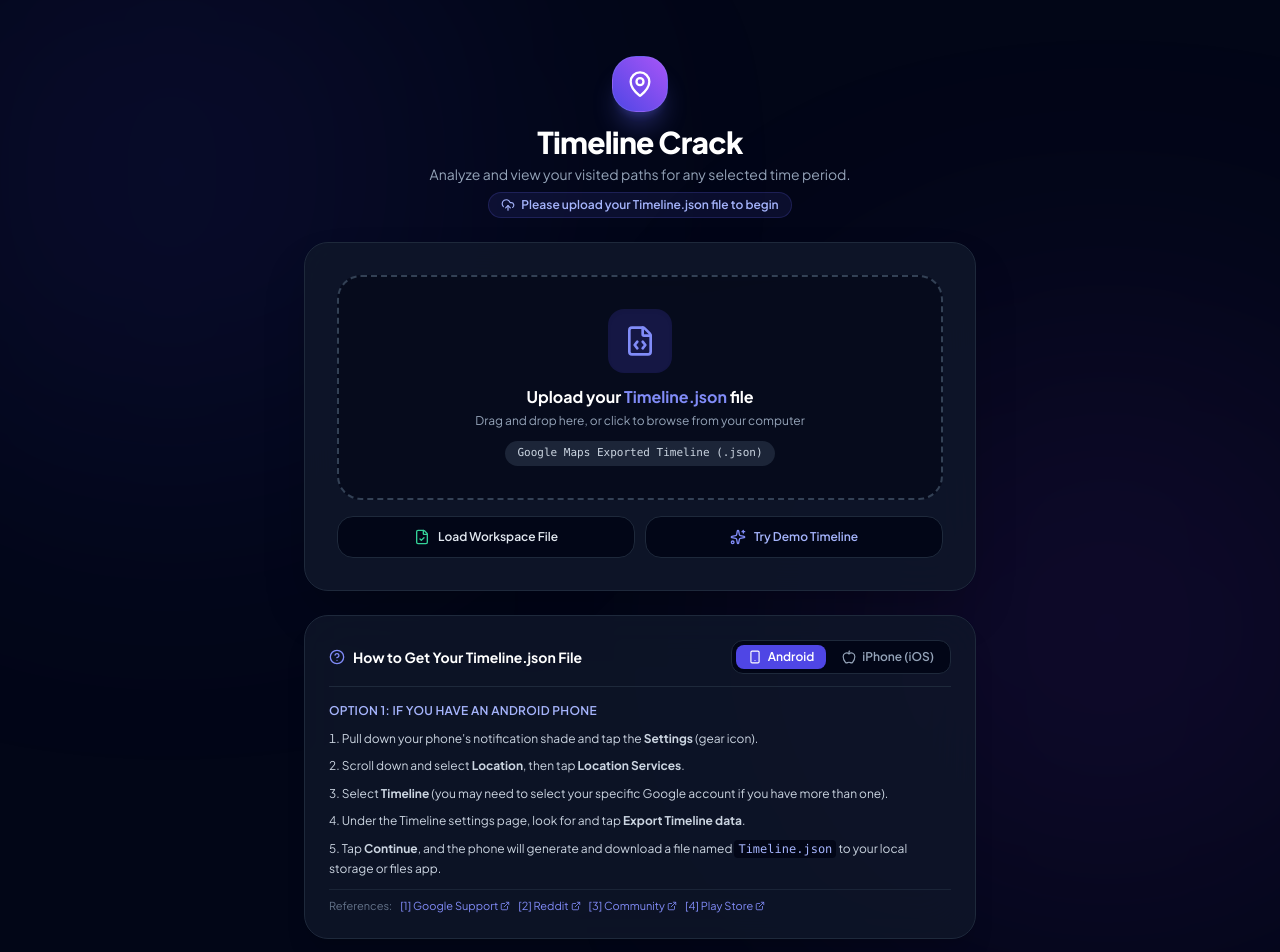
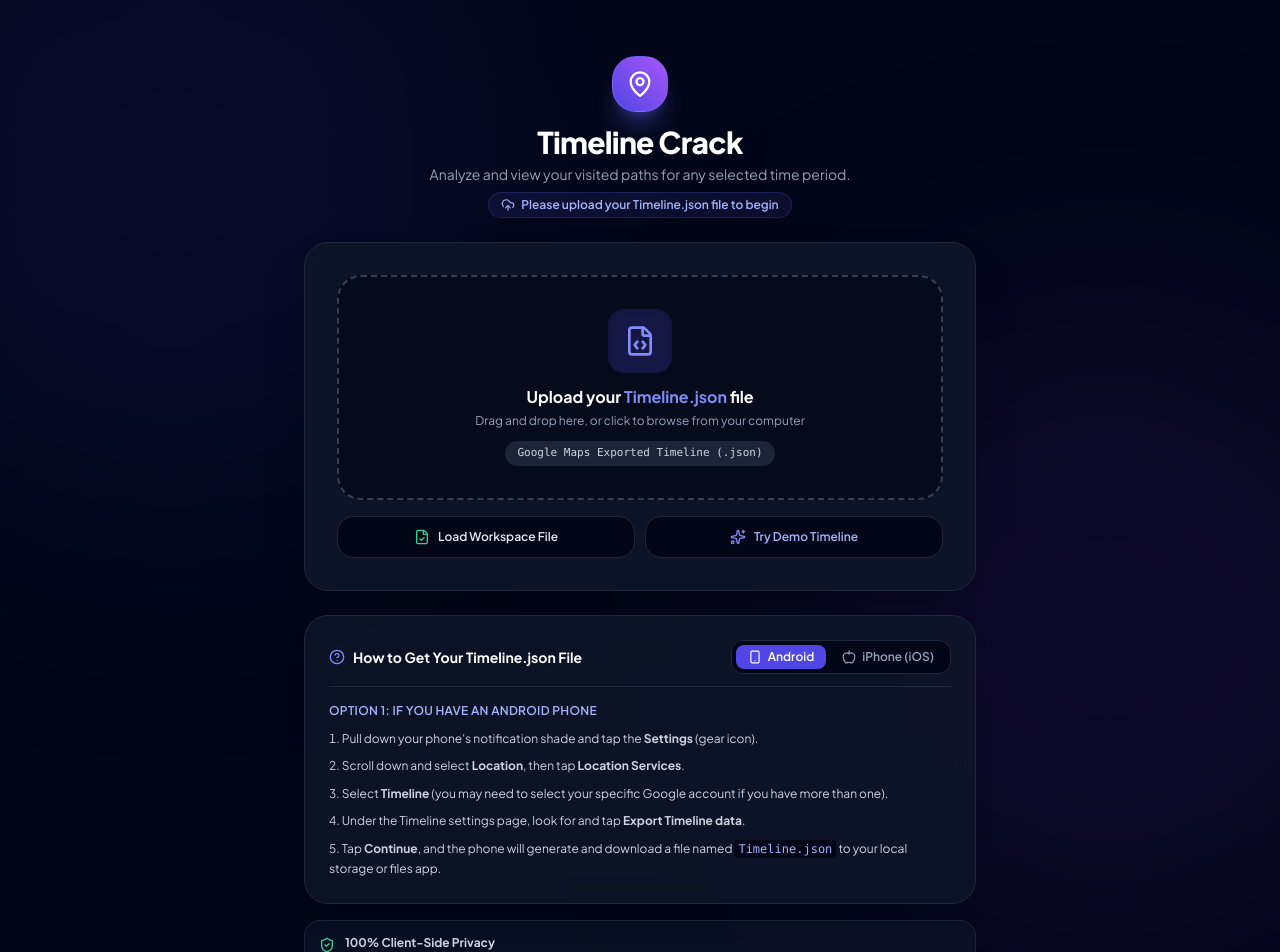
Before and after one commit to aroshwijesinghe/timeline_crack, a React (Vite) app: page / in a window 1280 px wide. Shown: the top 952 px of the page. Built offline with nearby package versions, Linux system fonts and the light colour scheme.

Commit message:
Remove reference links from upload instructions and README

```diff
--- a/src/App.tsx
+++ b/src/App.tsx
@@ -24,7 +24,6 @@
   BarChart3,
   Smartphone,
   Apple,
-  ExternalLink,
   HelpCircle
 } from 'lucide-react';
 
@@ -459,13 +458,6 @@
                   <li>Under the Timeline settings page, look for and tap <strong>Export Timeline data</strong>.</li>
                   <li>Tap <strong>Continue</strong>, and the phone will generate and download a file named <code className="text-indigo-300 bg-slate-950 px-1 py-0.5 rounded">Timeline.json</code> to your local storage or files app.</li>
                 </ol>
-                <div className="pt-2 text-[11px] text-slate-500 flex items-center gap-2 border-t border-slate-800/80 mt-3">
-                  <span>References:</span>
-                  <a href="https://support.google.com/maps/answer/6258979?hl=en&co=GENIE.Platform%3DAndroid" target="_blank" rel="noopener noreferrer" className="text-indigo-400 hover:underline flex items-center gap-0.5">[1] Google Support <ExternalLink className="w-2.5 h-2.5 inline" /></a>
-                  <a href="https://www.reddit.com/r/GoogleMaps/comments/1chlsst/export_google_maps_timeline_data_on_android/" target="_blank" rel="noopener noreferrer" className="text-indigo-400 hover:underline flex items-center gap-0.5">[2] Reddit <ExternalLink className="w-2.5 h-2.5 inline" /></a>
-                  <a href="https://support.google.com/maps/thread/424560487/download-location-history?hl=en" target="_blank" rel="noopener noreferrer" className="text-indigo-400 hover:underline flex items-center gap-0.5">[3] Community <ExternalLink className="w-2.5 h-2.5 inline" /></a>
-                  <a href="https://play.google.com/store/apps/details?id=io.github.nikkittap.timelineexporter" target="_blank" rel="noopener noreferrer" className="text-indigo-400 hover:underline flex items-center gap-0.5">[4] Play Store <ExternalLink className="w-2.5 h-2.5 inline" /></a>
-                </div>
               </div>
             )}
 
@@ -481,11 +473,6 @@
                   <li>Scroll down and select <strong>Personal content</strong>.</li>
                   <li>Look for the option labeled <strong>Export Timeline data</strong> and tap it to generate and save your local <code className="text-indigo-300 bg-slate-950 px-1 py-0.5 rounded">Timeline.json</code> data package.</li>
                 </ol>
-                <div className="pt-2 text-[11px] text-slate-500 flex items-center gap-2 border-t border-slate-800/80 mt-3">
-                  <span>References:</span>
-                  <a href="https://dawarich.app/tools/timeline-visualizer/" target="_blank" rel="noopener noreferrer" className="text-indigo-400 hover:underline flex items-center gap-0.5">[1] Visualizer <ExternalLink className="w-2.5 h-2.5 inline" /></a>
-                  <a href="https://www.googlemapstimeline.com/blog/export-google-timeline-data" target="_blank" rel="noopener noreferrer" className="text-indigo-400 hover:underline flex items-center gap-0.5">[2] Guide <ExternalLink className="w-2.5 h-2.5 inline" /></a>
-                </div>
               </div>
             )}
           </div>
```
Also changed, not shown: 1 other file (tests, documents, lock files or other folders).
